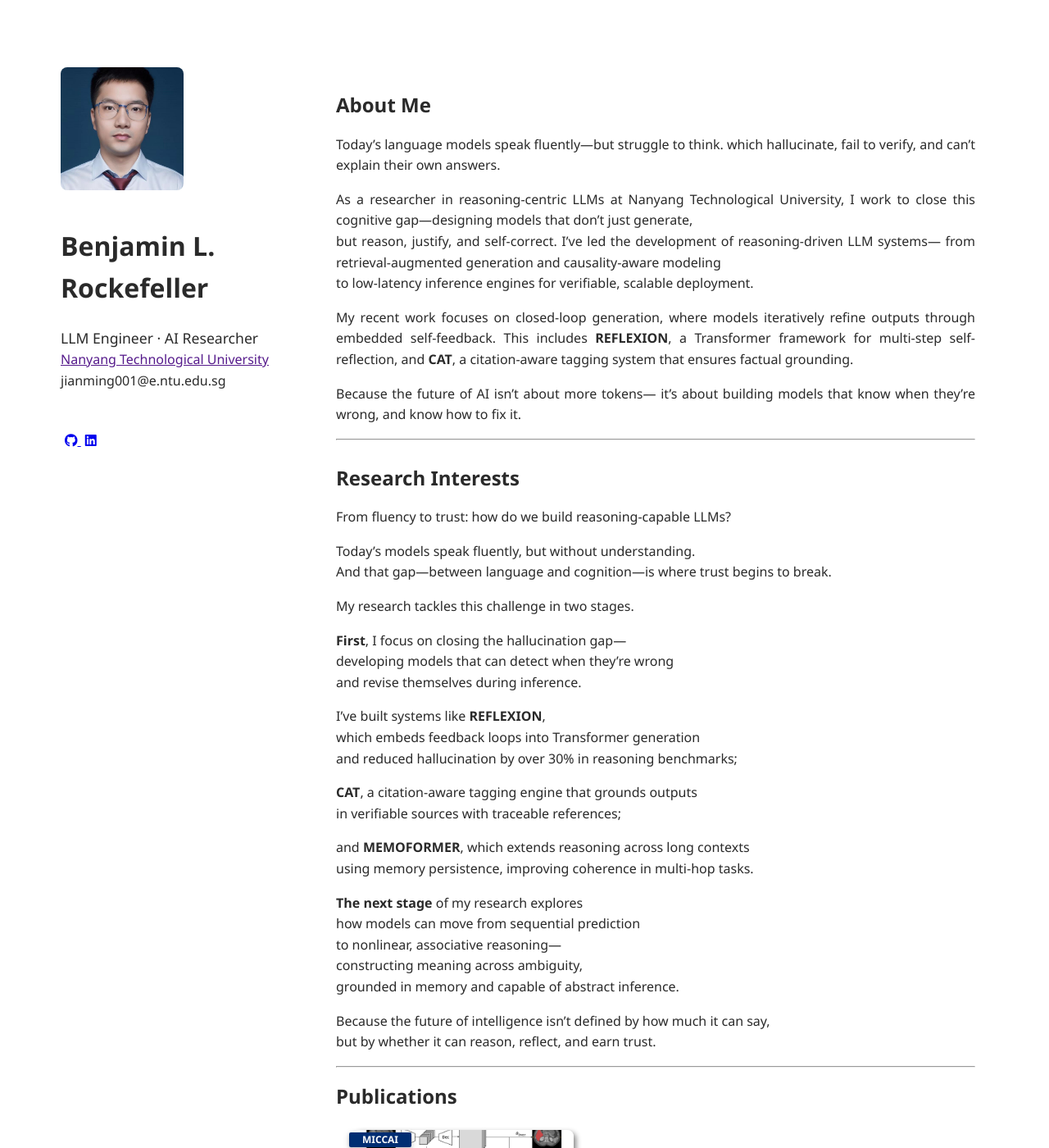
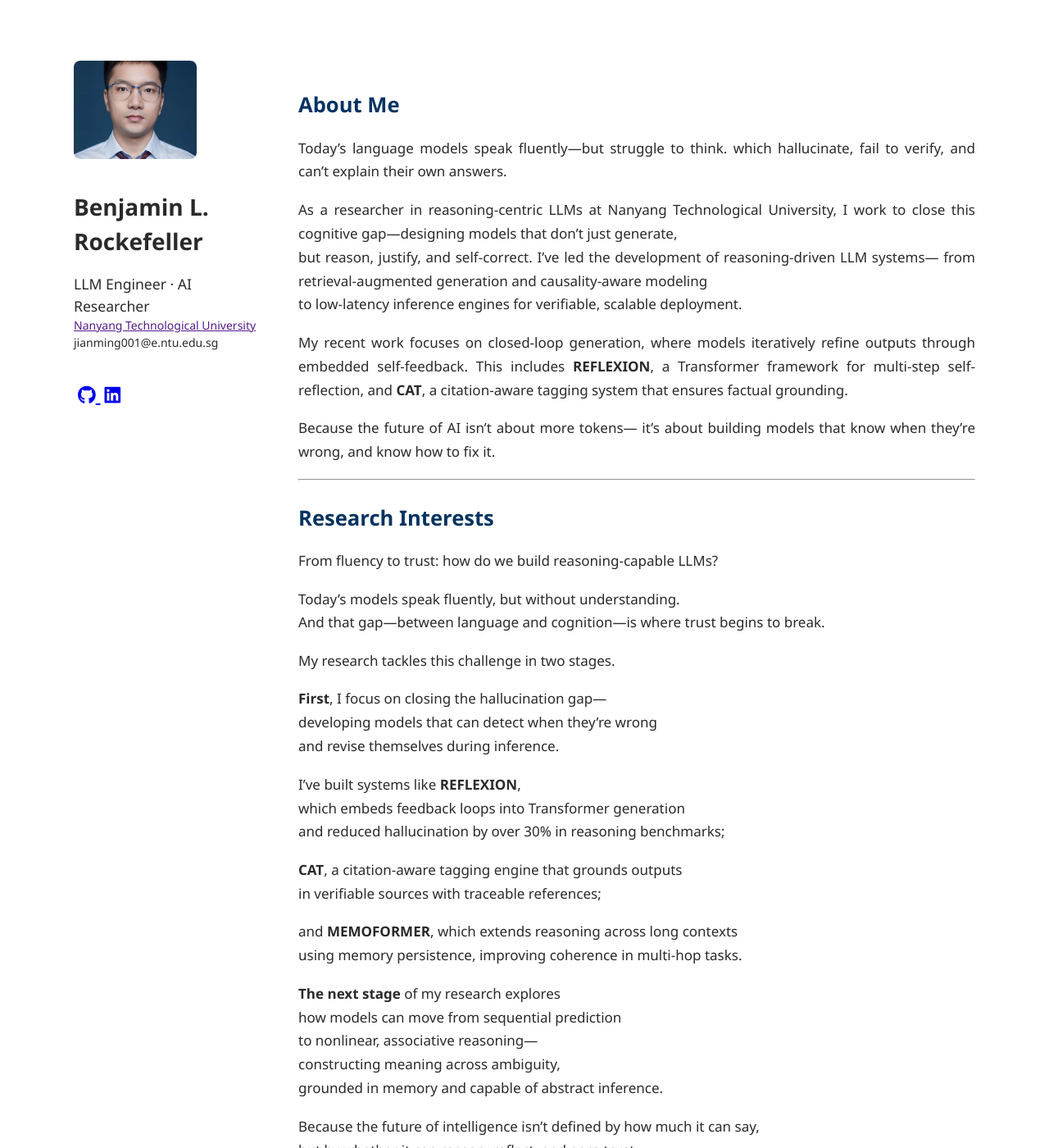
Before and after one commit to BenjaminRockefeller/benjaminrockefeller.github.io, a Jekyll site: the page built from index.md, in a window 1280 px wide and 1400 px high. Shown: the whole window at 82% size. Built offline with Jekyll 4.4.1, drawn with Linux system fonts in a browser that asks for light colours; a style sheet for code colours, icons or effects is not loaded; our own code applies the rules of GitHub Pages for plain Markdown files.

Commit message:
Update minimal-light.scss

```diff
--- a/_sass/minimal-light.scss
+++ b/_sass/minimal-light.scss
@@ -1,101 +1,118 @@
-/* ===== 全局布局重置 ===== */
+/* ===== 全局样式重置 ===== */
 :root {
   --primary-color: #043361;
   --secondary-color: #3eb7f0;
   --text-color: #2a2a2a;
   --bg-color: #fff;
   --card-bg: #f9f9f9;
-  --border-color: #e5e5e5;
 }
 
 [data-theme="dark"] {
   --primary-color: #3eb7f0;
   --text-color: #dadbdf;
   --bg-color: #20212b;
-  --card-bg: #252631;
 }
 
 body {
   font-family: "Segoe UI", "Helvetica Neue", sans-serif;
-  font-size: 16px;
-  line-height: 1.6;
+  font-weight: 400; /* 统一字体粗细 */
   color: var(--text-color);
   background-color: var(--bg-color);
 }
 
-/* ===== 主要布局调整 ===== */
+/* ===== 主布局结构 ===== */
 .wrapper {
   display: flex;
-  max-width: 1200px;
+  max-width: 1100px;
   margin: 0 auto;
-  padding-top: 1.5rem; /* 减少顶部空白 */
+  padding-top: 1rem;
 }
 
+/* ===== 左侧头像区域 ===== */
 header {
-  width: 280px;
+  width: 240px;
   position: fixed;
-  padding: 0 1rem;
+  padding-right: 1.5rem;
 }
 
-section {
-  margin-left: 320px; /* 正文右移 */
-  padding: 0 2rem;
-  width: calc(100% - 320px);
-}
-
-/* ===== 头像区域优化 ===== */
 .profile-header {
   display: flex;
   flex-direction: column;
-  align-items: flex-start;
 }
 
+/* 长方形头像设置 */
 .image.avatar img {
-  width: 150px; /* 放大头像 */
-  height: 150px;
+  width: 150px;  /* 宽度大于高度 */
+  height: 120px;
   object-fit: cover;
   border-radius: 8px;
-  margin-bottom: 0.8rem; /* 减少下方间距 */
+  margin-bottom: 0.8rem;
 }
 
-/* ===== 个人信息排版 ===== */
+/* 个人信息排版 */
 .profile-info h1 {
-  font-size: 24px;
-  font-weight: 700;
+  font-size: 20px; /* 适当减小字号 */
+  font-weight: 600;
   color: var(--primary-color);
+  white-space: nowrap; /* 确保不换行 */
   margin-bottom: 0.3rem;
-  white-space: nowrap; /* 防止姓名断行 */
 }
 
 .profile-meta {
-  font-size: 14px;
+  font-size: 13px;
   line-height: 1.5;
 }
 
 .profile-meta p {
   margin: 0.2rem 0;
-  white-space: nowrap; /* 防止学校名称断行 */
+  white-space: nowrap;
 }
 
-/* ===== 正文内容优化 ===== */
-h2 {
-  font-size: 1.5rem;
-  margin: 1.2rem 0 0.8rem; /* 减少标题间距 */
-  padding-top: 0.5rem;
-}
-
-p {
-  margin-bottom: 1rem; /* 减少段落间距 */
-  text-align: justify;
-}
-
-/* ===== 社交图标调整 ===== */
+/* 放大社交图标 */
 .social-icons {
   margin: 1rem 0;
 }
 
+.social-icons a {
+  font-size: 1.4rem; /* 放大图标 */
+  margin-right: 0.7rem;
+}
+
+/* ===== 右侧内容区域 ===== */
+section {
+  margin-left: 250px; /* 向左靠拢 */
+  padding-left: 1.5rem;
+  width: calc(100% - 250px);
+}
+
+/* 增大正文字号 */
+section {
+  font-size: 17px; /* 从16px增大 */
+  line-height: 1.7;
+}
+
+h2 {
+  font-size: 1.6rem;
+  margin: 1.5rem 0 1rem;
+  color: var(--primary-color);
+  font-weight: 600;
+}
+
+p {
+  margin-bottom: 1.1rem; /* 适当段落间距 */
+  text-align: justify;
+  font-weight: 400; /* 取消加粗 */
+}
+
+/* ===== 对齐系统 ===== */
+/* 确保头像顶部与About Me对齐 */
+.profile-header,
+section h2:first-child {
+  padding-top: 0.5rem; /* 相同的顶部间距 */
+}
+
 /* ===== 响应式设计 ===== */
-@media (max-width: 992px) {
+@media (max-width: 900px) {
   .wrapper {
     flex-direction: column;
   }
@@ -104,7 +121,7 @@ p {
     position: static;
     width: 100%;
     display: flex;
-    align-items: center;
+    padding-right: 0;
     margin-bottom: 1rem;
   }
 
@@ -117,17 +134,22 @@ p {
   section {
     margin-left: 0;
     width: 100%;
+    padding-left: 0;
   }
 }
 
-@media (max-width: 576px) {
+@media (max-width: 500px) {
   .profile-header {
     flex-direction: column;
     align-items: flex-start;
   }
 
   .image.avatar img {
-    width: 120px;
-    height: 120px;
+    width: 130px;
+    height: 100px;
+  }
+
+  section {
+    font-size: 16px;
   }
 }
```
